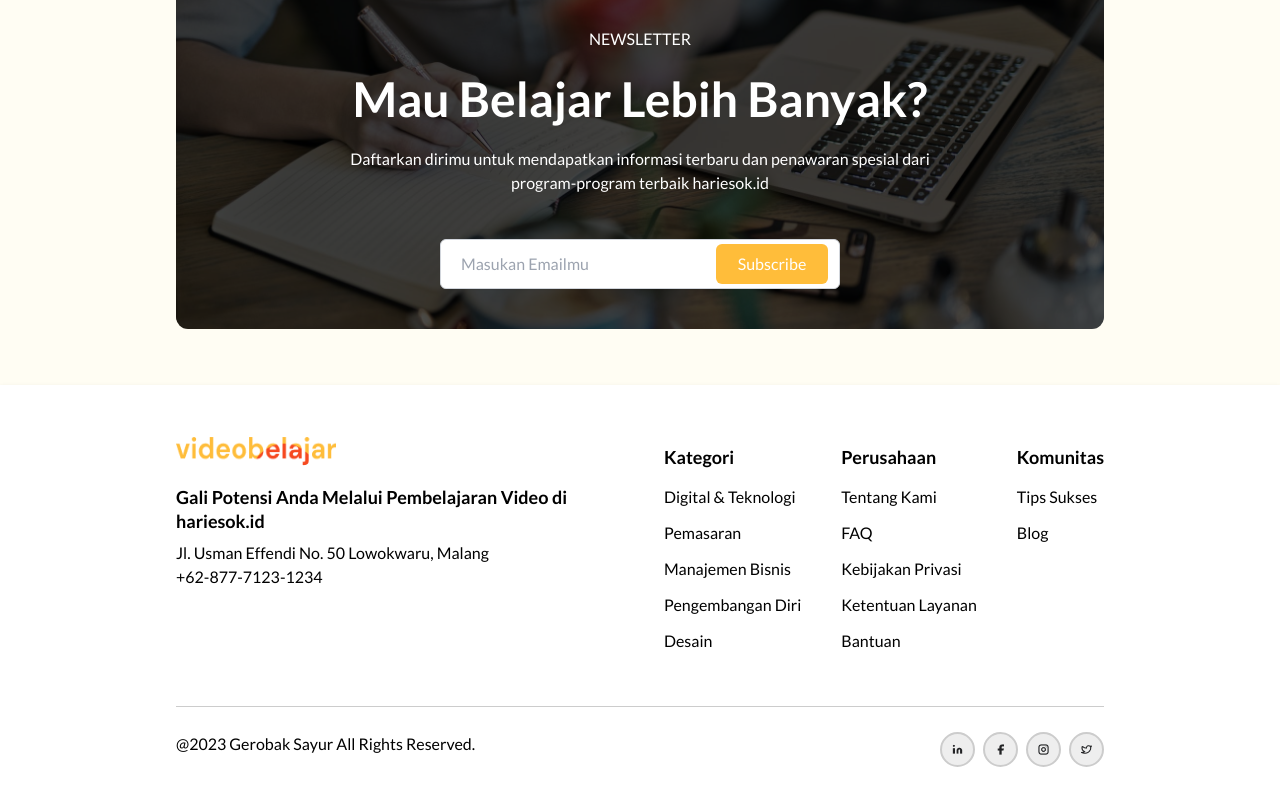
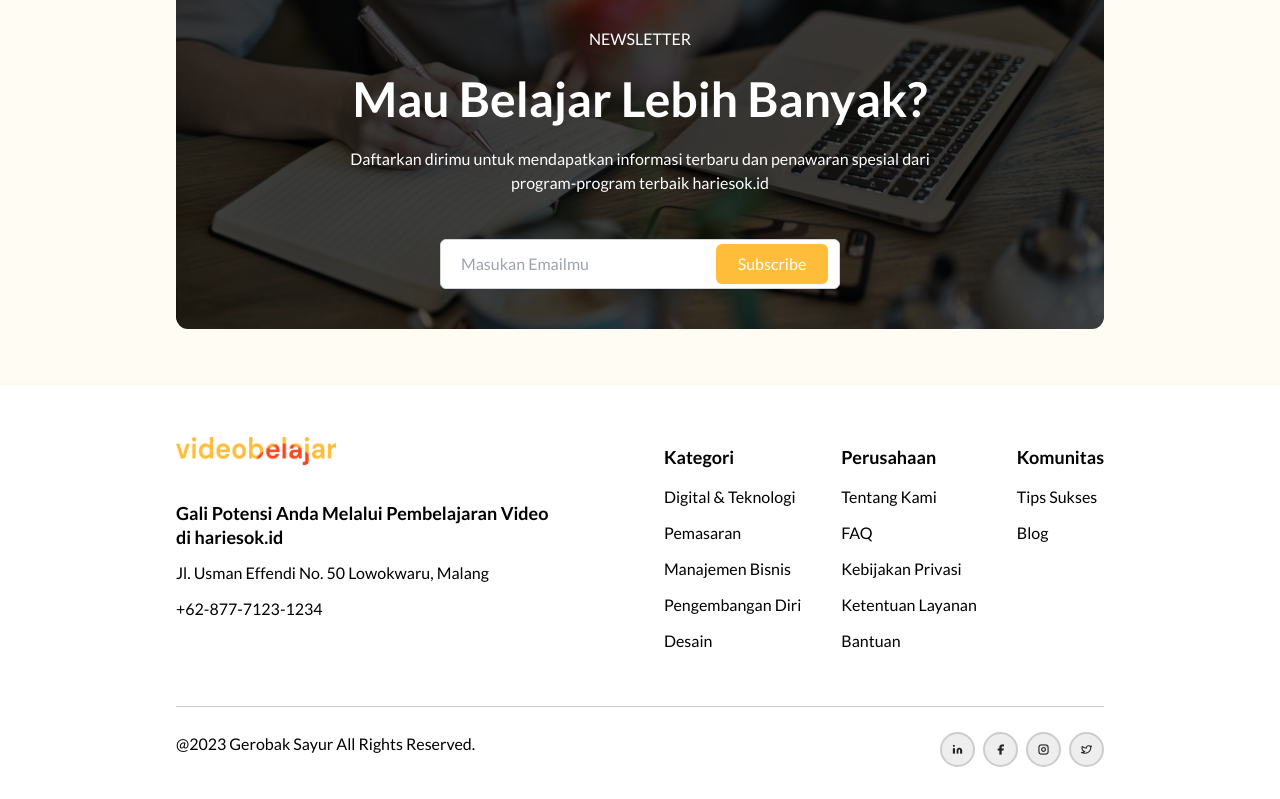
Before and after one commit to meQlause/Mission5, a React (Vite) app: page / in a window 1280 px wide. Shown: the part 2729-3528 px from the top of the page. Built offline with nearby package versions, Linux system fonts and the light colour scheme.

Commit message:
fix: adjust footer layout for improved spacing.

```diff
--- a/src/index.css
+++ b/src/index.css
@@ -568,8 +568,8 @@ video {
   left: -2.5rem;
 }
 
-.-left-40{
-  left: -10rem;
+.-left-44{
+  left: -11rem;
 }
 
 .right-3{
@@ -586,10 +586,6 @@ video {
 
 .top-full{
   top: 100%;
-}
-
-.-left-44{
-  left: -11rem;
 }
 
 .z-10{
@@ -651,6 +647,10 @@ video {
 
 .mt-1{
   margin-top: 0.25rem;
+}
+
+.mt-10{
+  margin-top: 2.5rem;
 }
 
 .mt-2{
--- a/src/layouts/footer.tsx
+++ b/src/layouts/footer.tsx
@@ -32,12 +32,12 @@ export const FooterLayout = () => {
   return (
     <footer className="flex flex-col pt-10">
       <div className="flex w-full flex-col justify-between gap-5 pb-3 md:flex-row md:pb-7">
-        <div className="flex flex-col gap-2">
+        <div className="flex max-w-96 flex-col gap-2">
           <img className="h-[52px] max-w-40" src="/assets/logo.png" alt="Logo videobelajar" />
-          <h3 className="text-heading6 font-bold">
+          <h3 className="mt-4 text-heading6 font-bold">
             Gali Potensi Anda Melalui Pembelajaran Video di hariesok.id
           </h3>
-          <div>
+          <div className="mt-1 flex flex-col gap-3">
             <p className="text-bodyMedium font-medium">
               Jl. Usman Effendi No. 50 Lowokwaru, Malang
             </p>
```
